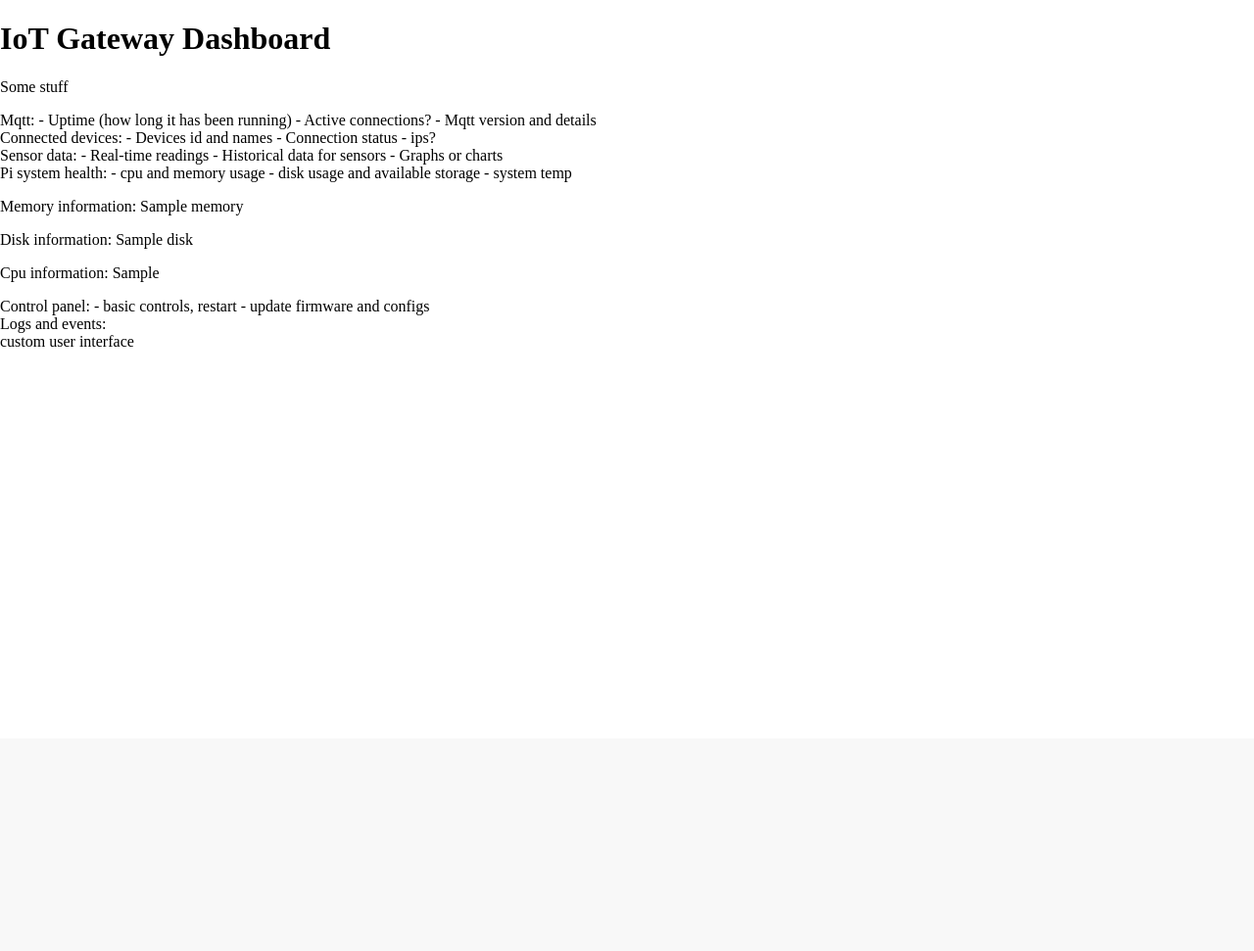
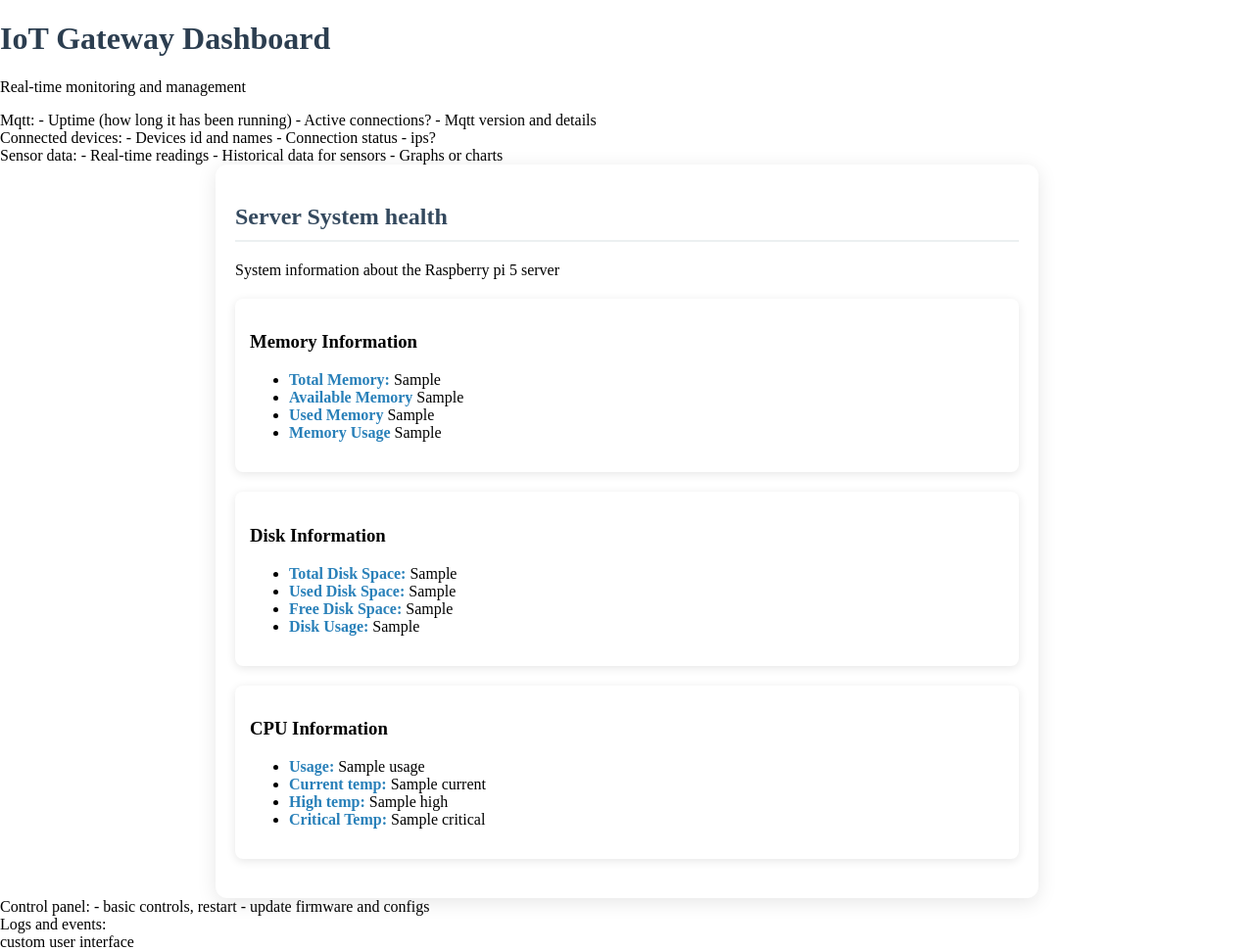
Before and after one commit to Rasweb/pi-iot_gateway, a Flask app: template dashboard/templates/index.html in a window 1280 px wide. Shown: the part 46-1017 px from the top of the page at 98% size. Before the commit the page ends 400 px from the top, so only its background shows below. Run offline with Flask 3, Linux system fonts and the light colour scheme; the template is opened without the code that fills it: most values are stand-ins (such as "Sample title", 1, 10 or a date in 2020).

Commit message:
Basic system layout and information, showcasing memory, disk, and cpu information, with some card-like styling for better view

```diff
--- a/dashboard/app.py
+++ b/dashboard/app.py
@@ -10,6 +10,33 @@ mqtt_pass = os.getenv("MQTT_PASS")
 
 # Initiates the flask application
 app = Flask(__name__)
+
+# TODO - subscribe to more topics
+# From paho mqtt with required params
+def on_connect(client, userdata, flags, reason_code, properties):
+    print("Connected to MQTT broker")
+    client.subscribe("test/#") # subscribe to all test topics
+
+# From paho mqtt with required params
+def on_message(client, userdata, msg):
+    # Refers to a variable outside the function
+    global test_data
+    topic = msg.topic
+    payload = msg.payload.decode()
+    print(f"Received message on {topic}: {payload}")
+    # dictonary
+    test_data[topic] = payload
+
+mqtt_client = mqtt.Client(mqtt.CallbackAPIVersion.VERSION2)
+# Set username and password for mqtt authentication
+mqtt_client.username_pw_set(mqtt_user, mqtt_pass)
+mqtt_client.on_connect = on_connect
+mqtt_client.on_message = on_message
+# mqtt broker
+mqtt_client.connect("localhost", 1883, 60)
+# mqtt loop
+mqtt_client.loop_start()
+
 test_data = {}
 
 def system_info():
@@ -38,11 +65,15 @@ def system_info():
 
     # Disk Information
     disk = psutil.disk_usage('/')
-    print("Disk Information:")
-    print(f"Total Disk Space: {disk.total / (1024 ** 3):.2f} GB")
-    print(f"Used Disk Space: {disk.used / (1024 ** 3):.2f} GB")
-    print(f"Free Disk Space: {disk.free / (1024 ** 3):.2f} GB")
-    print(f"Disk Usage: {disk.percent}%")
+
+    #  CPU Information
+    cpu_temp = psutil.sensors_temperatures().get("cpu_thermal", [])
+    for entry in cpu_temp:
+        # Create a new dict with key/value pairs
+        cpu_info = dict(Usage = {psutil.cpu_percent(1)},
+                        Current = {entry.current},
+                        High = entry.high,
+                        Critical = {entry.critical})
 
     disk_info =  {
         'Total Disk Space': f"{disk.total / (1024 ** 3):.2f} GB",
@@ -50,21 +81,18 @@ def system_info():
         'Free Disk Space': f"{disk.free / (1024 ** 3):.2f} GB",
         'Disk Usage': f"{disk.percent}%"
     }
-    other_info = {
-        'Current CPU usage': f"{psutil.cpu_percent(1)}%",
-        # 'System temp': f"{}"
-    }
+
     info = {
-        'Other': other_info,
         'Memory': memory_info,
-        'Disk': disk_info
+        'Disk': disk_info,
+        'CPU': cpu_info
     }
 
+    return info
 
-    # TODO - make more readable
-    print(f"System temp: , {psutil.sensors_temperatures()} %")
-
-    return info
+# Print mqtt information usign the mqtt_client variable
+def mqtt_info():
+    print(f"d {mqtt_client.transport}")
 
 # TODO - Track connected devices, status and more using a dictionary
 # TODO - Get more mqtt info, logging and events
@@ -76,36 +104,13 @@ def system_info():
 # TODO - Routes to implement (not for frontend)
 #   - /api/sensors - return sensor data as JSON
 
-# TODO - subscribe to more topics
-# From paho mqtt with required params
-def on_connect(client, userdata, flags, rc):
-    print("Connected to MQTT broker")
-    client.subscribe("test/#") # subscribe to all test topics
 
-# From paho mqtt with required params
-def on_message(client, userdata, msg):
-    # Refers to a variable outside the function
-    global test_data
-    topic = msg.topic
-    payload = msg.payload.decode()
-    print(f"Received message on {topic}: {payload}")
-    # dictonary
-    test_data[topic] = payload
-
-mqtt_client = mqtt.Client()
-# Set username and password for mqtt authentication
-mqtt_client.username_pw_set(mqtt_user, mqtt_pass)
-mqtt_client.on_connect = on_connect
-mqtt_client.on_message = on_message
-# mqtt broker
-mqtt_client.connect("localhost", 1883, 60)
-# mqtt loop
-mqtt_client.loop_start()
 
 # Homepage
 @app.route('/')
 def home():
     info = system_info()
+    mqtt_info()
     return render_template('index.html', system_info = info)
 
 # Info route, renders html
--- a/dashboard/static/css/style.css
+++ b/dashboard/static/css/style.css
@@ -34,3 +34,33 @@ body {
     background-color: #005fcc;
     font-weight: bold;
 }
+.container {
+    max-width: 800px;
+    margin: auto;
+    background: white;
+    padding: 20px;
+    border-radius: 12px;
+    box-shadow: 0 4px 20px rgba(0, 0, 0, 0.1);
+}
+
+.card {
+    background: #ffffff; /* Card background */
+    border-radius: 8px; /* Rounded corners for the card */
+    box-shadow: 0 2px 10px rgba(0, 0, 0, 0.1); /* Shadow for depth */
+    margin: 20px 0; /* Space between cards */
+    padding: 15px; /* Padding inside the card */
+}
+
+h1 {
+    color: #2c3e50;
+}
+
+h2 {
+    color: #34495e;
+    border-bottom: 2px solid #ecf0f1;
+    padding-bottom: 10px;
+}
+
+b{
+   color: #2980b9;
+}
--- a/dashboard/templates/index.html
+++ b/dashboard/templates/index.html
@@ -5,7 +5,7 @@
 {% block content %}
 <div>
     <h1>IoT Gateway Dashboard</h1>
-    <p>Some stuff</p>
+    <p>Real-time monitoring and management</p>
 </div>
 <div id="sensorData">
 
@@ -28,14 +28,72 @@
             - Historical data for sensors
             - Graphs or charts
 </div>
-<div>
-        Pi system health:
-            - cpu and memory usage
-            - disk usage and available storage
-            - system temp
-            <p>Memory information: {{ system_info['Memory'] }}</p>
-            <p>Disk information: {{ system_info['Disk'] }}</p>
-            <p>Cpu information: {{system_info['Current CPU usage']}}</p>
+<div  class="container">
+    <h2>Server System health</h2>
+    <p>System information about the Raspberry pi 5 server</p>
+    <div class="card">
+        <h3>Memory Information</h3>
+        <ul>
+            <li>
+                <b>Total Memory: </b>
+                {{system_info['Memory']['Total Memory']}}
+            </li>
+            <li>
+                <b>Available Memory</b>
+                {{system_info['Memory']['Available Memory']}}
+            </li>
+            <li>
+                <b>Used Memory</b>
+                {{system_info['Memory']['Used Memory']}}
+            </li>
+            <li>
+                <b>Memory Usage</b>
+                {{system_info['Memory']['Memory Usage']}}
+            </li>
+        </ul>
+    </div>
+    <div class="card">
+        <h3>Disk Information</h3>
+        <ul>
+            <li>
+                <b>Total Disk Space: </b>
+                {{system_info['Disk']['Total Disk Space']}}
+            </li>
+            <li>
+                <b>Used Disk Space: </b>
+                {{system_info['Disk']['Used Disk Space']}}
+            </li>
+            <li>
+                <b>Free Disk Space: </b>
+                {{system_info['Disk']['Free Disk Space']}}
+            </li>
+            <li>
+                <b>Disk Usage: </b>
+                {{system_info['Disk']['Disk Usage']}}
+            </li>
+        </ul>
+    </div>
+    <div class="card">
+        <h3>CPU Information</h3>
+        <ul>
+            <li>
+                <b>Usage: </b>
+                {{system_info['CPU']['Usage']}}
+            </li>
+            <li>
+                <b>Current temp: </b>
+                {{system_info['CPU']['Current']}}
+            </li>
+            <li>
+                <b>High temp: </b>
+                {{system_info['CPU']['High']}}
+            </li>
+            <li>
+                <b>Critical Temp: </b>
+                {{system_info['CPU']['Critical']}}
+            </li>
+        </ul>
+    </div>
 </div>
 <div>
         Control panel:
```
